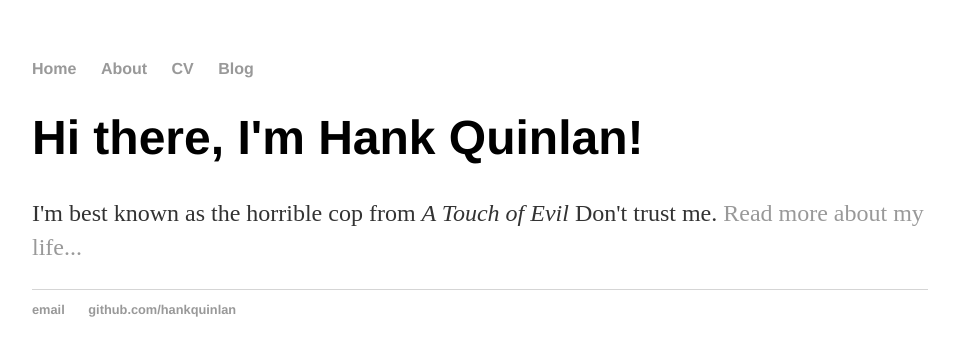
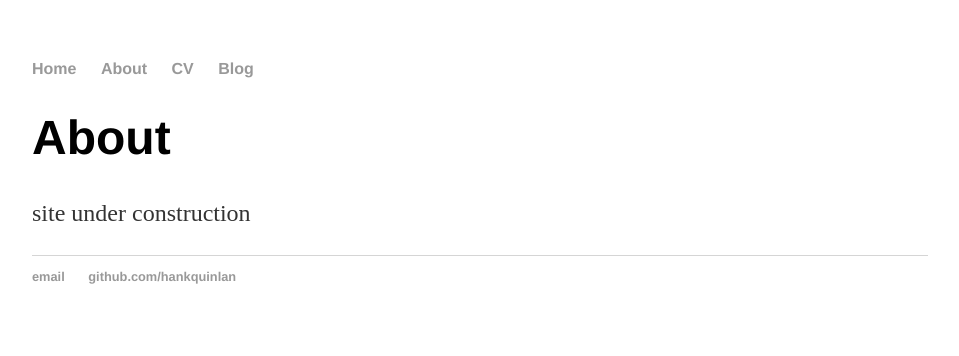
Before and after one commit to robinbelton/robinbelton.github.io, a Jekyll site: the page built from index.html, in a window 1280 px wide. Shown: the top 356 px of the page, without its empty margins (160-1119 px from the left). Built offline with Jekyll 4.4.1, drawn with Linux system fonts in a browser that asks for light colours.

Commit message:
Update index.html

```diff
--- a/index.html
+++ b/index.html
@@ -1,8 +1,8 @@
 ---
 layout: default
-title: Hank Quinlan, Horrible Cop
+title: Robin Belton
 ---
 <div class="blurb">
-	<h1>Hi there, I'm Hank Quinlan!</h1>
-	<p>I'm best known as the horrible cop from <em>A Touch of Evil</em> Don't trust me. <a href="/about">Read more about my life...</a></p>
+	<h1>About</h1>
+	<p>site under construction </p>
 </div><!-- /.blurb -->
```
